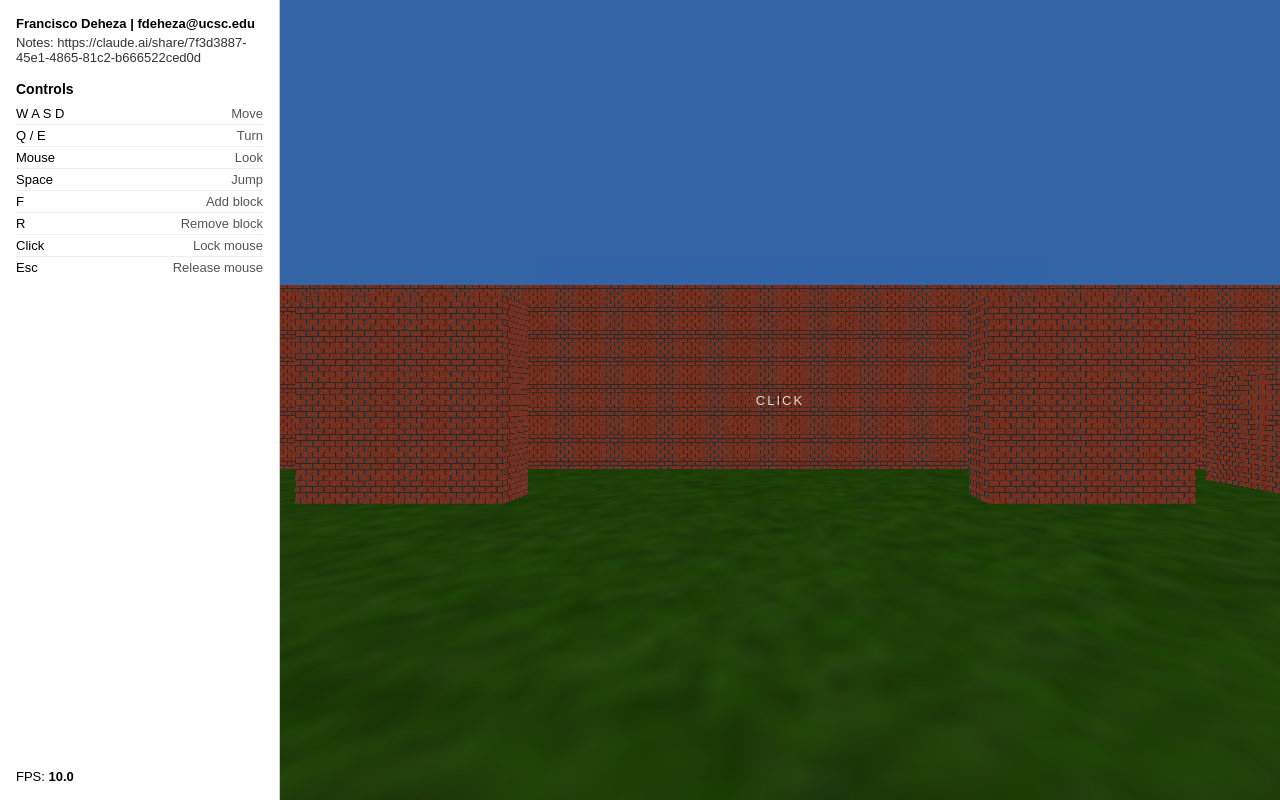
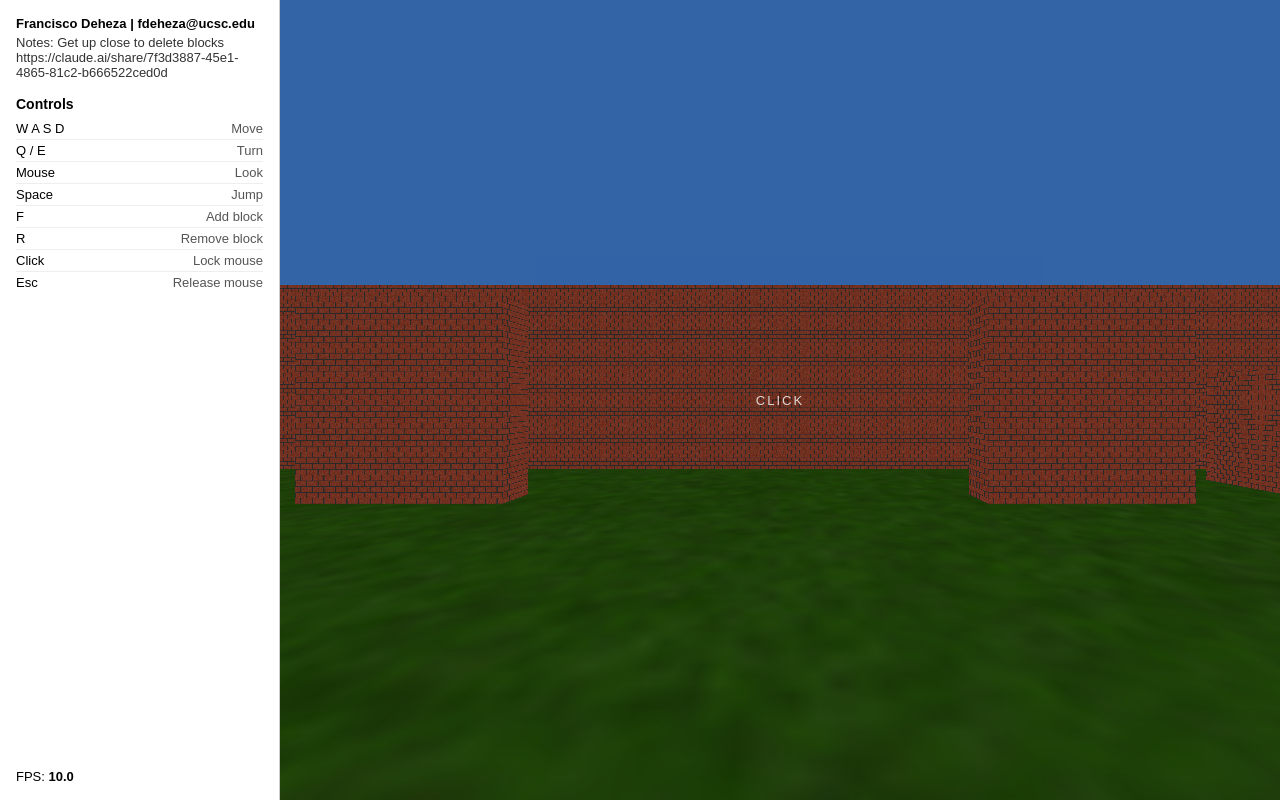
Before and after one commit to fdeheza/CSE-160, a plain HTML site: page asgn3/src/asg3.html in a window 1280 px wide. Drawn offline with Linux system fonts and the light colour scheme; animation ran at ten frames a second.

Commit message:
notes message

```diff
--- a/asgn3/src/asg3.html
+++ b/asgn3/src/asg3.html
@@ -88,7 +88,8 @@
 
   <div id="left-panel">
     <p id="name">Francisco Deheza | fdeheza@ucsc.edu</p>
-    <p id="notes">Notes: https://claude.ai/share/7f3d3887-45e1-4865-81c2-b666522ced0d</p>
+    <p id="notes">Notes: Get up close to delete blocks
+      https://claude.ai/share/7f3d3887-45e1-4865-81c2-b666522ced0d</p>
 
     <div id="controls">
       <b>Controls</b>
```
